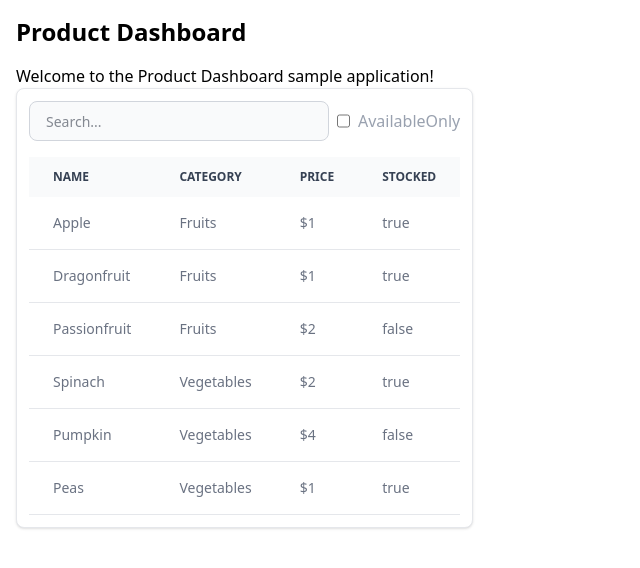
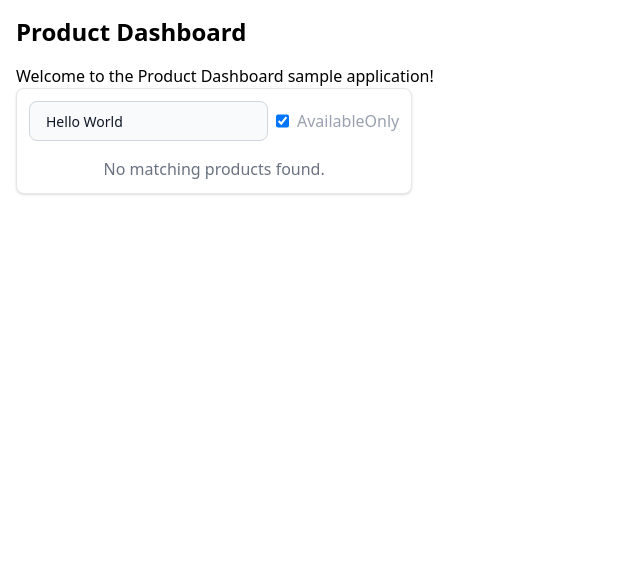
Before and after one commit to ajmaljaleel458/LearnReact, a React (Vite) app: page / in a window 1280 px wide. Shown: the top 568 px of the page, without its empty margins (0-640 px from the left). Built offline with nearby package versions, Linux system fonts and the light colour scheme.

Commit message:
feat: implement product filtering functionality with SearchBar and CheckBox components

```diff
--- /dev/null
+++ b/src/samples/product-dashboard/commen/types.tsx
@@ -0,0 +1,7 @@
+export type Product = {
+  name: string;
+  category: string;
+  price: string;
+  stocked: boolean;
+};
+export type Products = Product[];
--- a/src/samples/product-dashboard/components/CheckBox.tsx
+++ b/src/samples/product-dashboard/components/CheckBox.tsx
@@ -1,9 +1,16 @@
-function CheckBox() {
+function CheckBox({
+  inStockOnly,
+  onInStockOnlyChange,
+}: {
+  inStockOnly: boolean;
+  onInStockOnlyChange: (inStockOnly: boolean) => void;
+}) {
   return (
     <input
       id="default-checkbox"
       type="checkbox"
-      value=""
+      onChange={(e) => onInStockOnlyChange(e.target.checked)}
+      checked={inStockOnly}
       className="w-4 h-4 text-blue-600 bg-gray-100 border-gray-300 rounded-sm focus:ring-blue-500 dark:focus:ring-blue-600 dark:ring-offset-gray-800 focus:ring-2 dark:bg-gray-700 dark:border-gray-600"
     />
   );
--- a/src/samples/product-dashboard/components/Dashboard.tsx
+++ b/src/samples/product-dashboard/components/Dashboard.tsx
@@ -1,14 +1,25 @@
+import { useState } from "react";
 import { PRODUCTS } from "../data/product";
 import ProductTable from "./ProductTable";
 import SearchBar from "./SearchBar";
 
 export default function Dashboard() {
-  console.log(PRODUCTS);
+  const [filterText, setFilterText] = useState<string>("Hello World");
+  const [inStockOnly, setInStockOnly] = useState<boolean>(true);
 
   return (
     <div className="block w-fit p-3 bg-white border border-gray-200 rounded-lg shadow-sm dark:bg-gray-800 dark:border-gray-700">
-      <SearchBar />
-      <ProductTable products={PRODUCTS} />
+      <SearchBar
+        filterText={filterText}
+        inStockOnly={inStockOnly}
+        onFilterTextChange={setFilterText}
+        onInStockOnlyChange={setInStockOnly}
+      />
+      <ProductTable
+        filterText={filterText}
+        inStockOnly={inStockOnly}
+        products={PRODUCTS}
+      />
     </div>
   );
 }
--- a/src/samples/product-dashboard/components/ProductTable.tsx
+++ b/src/samples/product-dashboard/components/ProductTable.tsx
@@ -1,21 +1,37 @@
+import type { Products } from "../commen/types";
 import TableBody from "./TableBody";
 import TableHead from "./TableHead";
 
-type ProductTableProps = {
-  products: {
-    name: string;
-    category: string;
-    price: string;
-    stocked: boolean;
-  }[];
-};
+export default function ProductTable({
+  products,
+  filterText,
+  inStockOnly,
+}: {
+  products: Products;
+  filterText: string;
+  inStockOnly: boolean;
+}) {
+  const filteredProducts = products.filter((product) => {
+    const nameMatch = product.name
+      .toLowerCase()
+      .includes(filterText.toLowerCase());
+    const stockMatch = inStockOnly ? product.stocked : true;
+    return nameMatch && stockMatch;
+  });
 
-export default function ProductTable({ products }: ProductTableProps) {
+  if (filteredProducts.length === 0) {
+    return (
+      <div className="text-center text-gray-500 dark:text-gray-400 pt-4">
+        No matching products found.
+      </div>
+    );
+  }
+
   return (
     <div className="relative overflow-x-auto pt-4">
       <table className="w-full text-sm text-left rtl:text-right text-gray-500 dark:text-gray-400">
-        <TableHead attributes={Object.keys(products[0])} />
-        <TableBody products={products} />
+        <TableHead attributes={Object.keys(filteredProducts[0])} />
+        <TableBody products={filteredProducts} /> {/* ✅ FIXED */}
       </table>
     </div>
   );
--- a/src/samples/product-dashboard/components/SearchBar.tsx
+++ b/src/samples/product-dashboard/components/SearchBar.tsx
@@ -1,11 +1,27 @@
 import CheckBox from "./CheckBox";
 import SearchField from "./SearchField";
 
-export default function SearchBar() {
+export default function SearchBar({
+  filterText,
+  inStockOnly,
+  onFilterTextChange,
+  onInStockOnlyChange,
+}: {
+  filterText: string;
+  inStockOnly: boolean;
+  onFilterTextChange: (text: string) => void;
+  onInStockOnlyChange: (inStockOnly: boolean) => void;
+}) {
   return (
     <div className="flex items-center gap-2">
-      <SearchField />
-      <CheckBox />
+      <SearchField
+        filterText={filterText}
+        onFilterTextChange={onFilterTextChange}
+      />
+      <CheckBox
+        inStockOnly={inStockOnly}
+        onInStockOnlyChange={onInStockOnlyChange}
+      />
       <h1 className="text-gray-400">AvailableOnly</h1>
     </div>
   );
--- a/src/samples/product-dashboard/components/SearchField.tsx
+++ b/src/samples/product-dashboard/components/SearchField.tsx
@@ -1,8 +1,16 @@
-export default function SearchField() {
+export default function SearchField({
+  filterText,
+  onFilterTextChange,
+}: {
+  filterText: string;
+  onFilterTextChange: (text: string) => void;
+}) {
   return (
     <input
       type="search"
       id="default-search"
+      value={filterText}
+      onChange={(e) => onFilterTextChange(e.target.value)}
       className="block w-full h-10 p-4 ps-4 text-sm text-gray-900 border border-gray-300 rounded-lg bg-gray-50 focus:ring-blue-500 focus:border-blue-500 dark:bg-gray-700 dark:border-gray-600 dark:placeholder-gray-400 dark:text-white dark:focus:ring-blue-500 dark:focus:border-blue-500"
       placeholder="Search..."
       required
```
